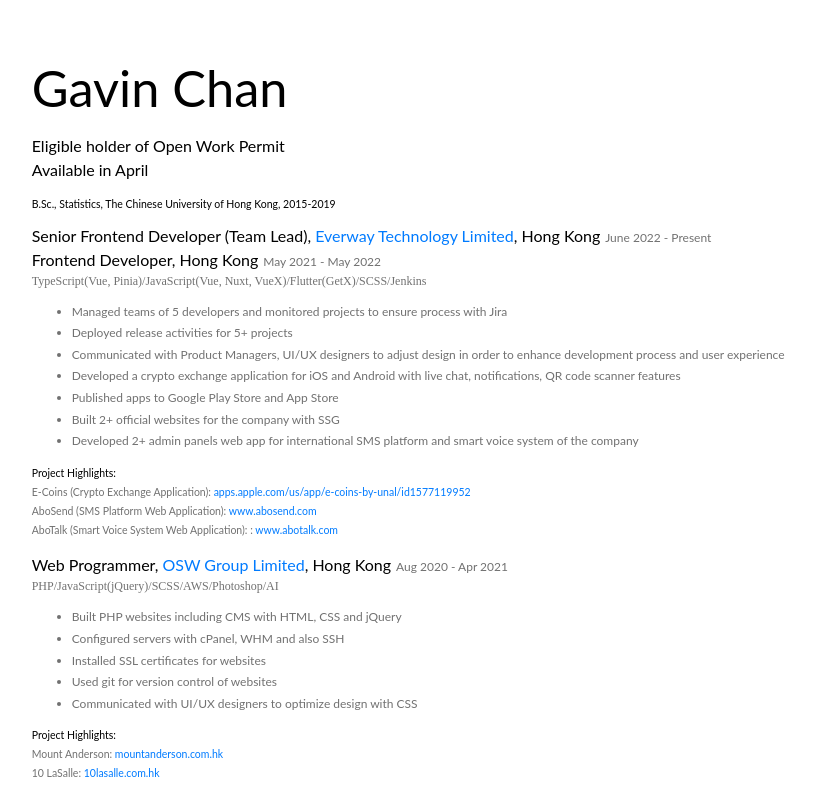
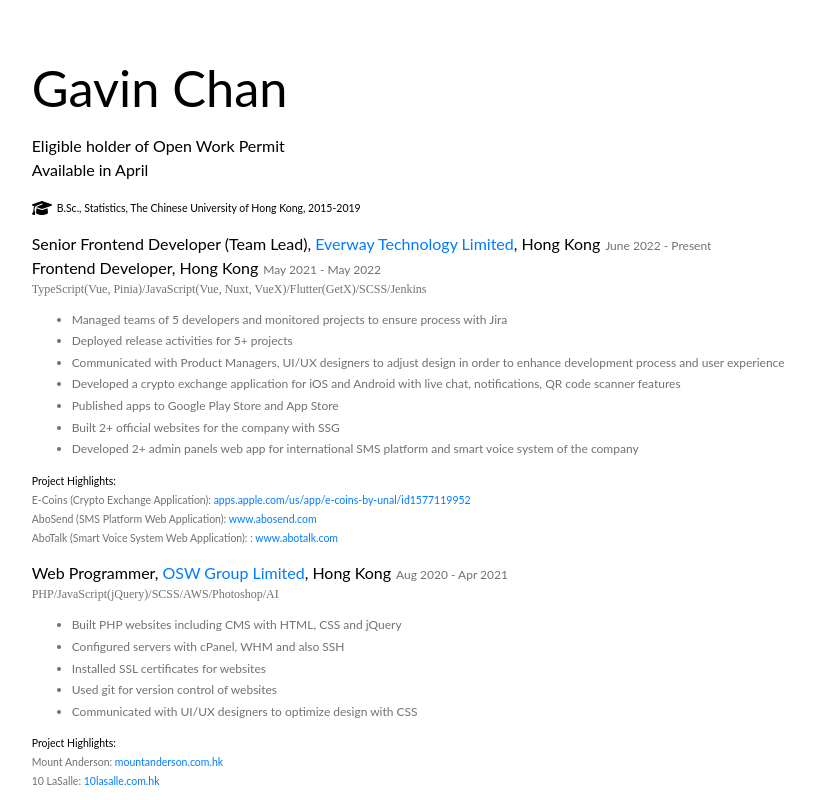
Before and after one commit to gavindevelop4/resume-vue, a Vue app: page / in a window 1280 px wide. Shown: the top 800 px of the page, without its empty margins (25-840 px from the left). Built offline with nearby package versions, Linux system fonts and the light colour scheme.

Commit message:
Alter: font awesome icons

```diff
--- a/package.json
+++ b/package.json
@@ -8,6 +8,11 @@
     "lint": "vue-cli-service lint"
   },
   "dependencies": {
+    "@fortawesome/fontawesome-svg-core": "^6.2.1",
+    "@fortawesome/free-brands-svg-icons": "^6.2.1",
+    "@fortawesome/free-regular-svg-icons": "^6.2.1",
+    "@fortawesome/free-solid-svg-icons": "^6.2.1",
+    "@fortawesome/vue-fontawesome": "^3.0.3",
     "core-js": "^3.8.3",
     "node-sass": "^8.0.0",
     "sass-loader": "^13.2.0",
--- a/src/components/ResumeHeader.vue
+++ b/src/components/ResumeHeader.vue
@@ -5,7 +5,7 @@
       <div class="description">Eligible holder of Open Work Permit</div>
       <div class="description">Available in April</div>
       <div class="education">
-        <!-- <img class="icon" src="./images/Picture 1.png">  -->
+        <font-awesome-icon icon="fa-solid fa-graduation-cap" class="icon" />
         <div>B.Sc., Statistics, The Chinese University of Hong Kong, 2015-2019</div>
       </div>
     </div>
@@ -13,6 +13,7 @@
 </template>
 
 <script>
+
 export default {
   name: "resumeHeader",
 }
@@ -45,5 +46,9 @@
     align-items: center;
     font-size: 10.5px;
     margin-top: 16px;
+
+    .icon {
+      margin-right: 5px;
+    }
   }
 </style>
--- a/src/main.js
+++ b/src/main.js
@@ -1,4 +1,14 @@
 import { createApp } from 'vue'
 import App from './App.vue'
+/* import the fontawesome core */
+import { library } from '@fortawesome/fontawesome-svg-core'
 
-createApp(App).mount('#app')
+/* import font awesome icon component */
+import { FontAwesomeIcon } from '@fortawesome/vue-fontawesome'
+/* import specific icons */
+import { faGraduationCap, faSquarePhone, faSquareEnvelope } from '@fortawesome/free-solid-svg-icons'
+import { faLinkedin, faGithub } from '@fortawesome/free-brands-svg-icons'
+
+/* add icons to the library */
+library.add(faGraduationCap, faLinkedin, faGithub, faSquareEnvelope, faSquarePhone)
+createApp(App).component('font-awesome-icon', FontAwesomeIcon).mount('#app')
```
Also changed, not shown: 1 other file (tests, documents, lock files or other folders).
